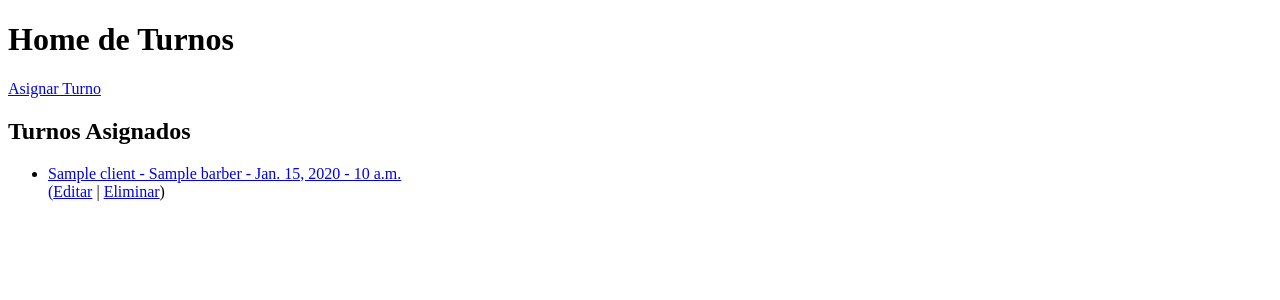
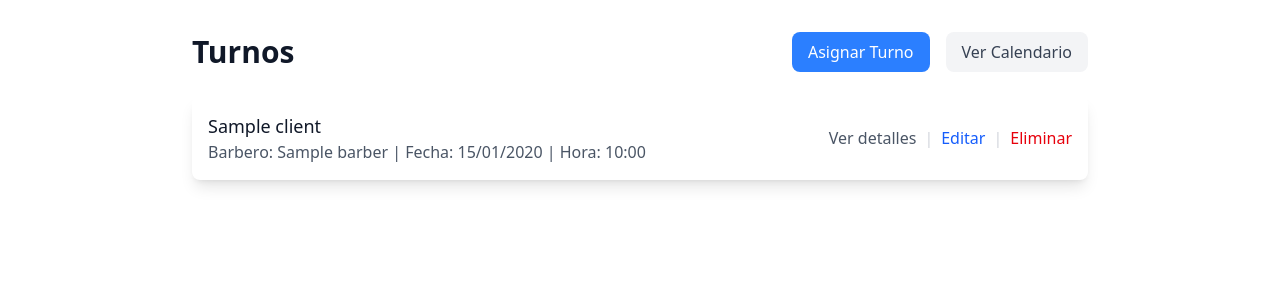
Before and after one commit to ulysses-ck/ifts-pp4-proyecto-integrador, a Django app: page /turn/ in a window 1280 px wide. Shown: the top 300 px of the page. Run offline with Django 5.2, Linux system fonts and the light colour scheme; tables that the repository leaves empty hold one stand-in row (values such as "Sample post"); style sheets or scripts are compiled from the project's sources.

Commit message:
feat: redesign Home_turn template with improved layout, styling, and turn display for enhanced user experience

```diff
--- a/apps/turn/templates/Home_turn.html
+++ b/apps/turn/templates/Home_turn.html
@@ -1,28 +1,84 @@
-<!DOCTYPE html>
-<html lang="en">
-<head>
-    <meta charset="UTF-8">
-    <meta name="viewport" content="width=device-width, initial-scale=1.0">
-    <title>Document</title>
-</head>
-<body>
-    <h1>Home de Turnos</h1>
-    <a href="{% url 'turn:turn_create' %}">Asignar Turno</a>
+{% extends 'base.html' %}
 
-    <h2>Turnos Asignados</h2>
+{% block content %}
+<div class="container mx-auto px-4 py-8">
+    <div class="max-w-4xl mx-auto">
+        <div class="flex justify-between items-center mb-6">
+            <div>
+                <h1 class="text-3xl font-bold text-gray-900">Turnos</h1>
+                {% if selected_date %}
+                <p class="text-gray-600 mt-2">Mostrando turnos para el {{ selected_date|date:"d/m/Y" }}</p>
+                {% endif %}
+            </div>
+            <div class="flex gap-4">
+                <a href="{% url 'turn:turn_create' %}"
+                   class="bg-blue-500 hover:bg-blue-600 text-white px-4 py-2 rounded-lg transition-colors">
+                    Asignar Turno
+                </a>
+                <a href="{% url 'turn:available_turns' %}"
+                   class="bg-gray-100 hover:bg-gray-200 text-gray-700 px-4 py-2 rounded-lg transition-colors">
+                    Ver Calendario
+                </a>
+            </div>
+        </div>
 
-    <ul>
-        {% for turn in turns %}
-        <li>
-            <a href="{% url 'turn:detail_turn' turn.pk %}">{{ turn.client }} - {{ turn.barber }} - {{ turn.date }} - {{ turn.time }}</li>
-            (<a href="{% url 'turn:update_turn' turn.pk %}">Editar</a> |
-            <a href="{% url 'turn:delete_turn' turn.pk %}">Eliminar</a>)
-        </li>
-        {% endfor %}
-    </ul>
+        {% if selected_date %}
+        <div class="bg-blue-50 border border-blue-200 rounded-lg p-4 mb-6">
+            <div class="flex items-center justify-between">
+                <p class="text-blue-700">
+                    <span class="font-medium">Filtro activo:</span> {{ selected_date|date:"d/m/Y" }}
+                </p>
+                <a href="{% url 'turn:home_turn' %}" class="text-blue-600 hover:text-blue-800">
+                    Quitar filtro
+                </a>
+            </div>
+        </div>
+        {% endif %}
 
-
-
-
-</body>
-</html>
+        <div class="bg-white shadow-lg rounded-lg overflow-hidden">
+            <div class="divide-y divide-gray-200">
+                {% for turn in turns %}
+                <div class="p-4 hover:bg-gray-50 transition-colors">
+                    <div class="flex items-center justify-between">
+                        <div>
+                            <h3 class="text-lg font-medium text-gray-900">
+                                {{ turn.client.name }}
+                            </h3>
+                            <p class="text-gray-600">
+                                Barbero: {{ turn.barber.name }} |
+                                Fecha: {{ turn.date|date:"d/m/Y" }} |
+                                Hora: {{ turn.time|time:"H:i" }}
+                            </p>
+                        </div>
+                        <div class="flex items-center gap-2">
+                            <a href="{% url 'turn:detail_turn' turn.pk %}"
+                               class="text-gray-600 hover:text-gray-900">
+                                Ver detalles
+                            </a>
+                            <span class="text-gray-300">|</span>
+                            <a href="{% url 'turn:update_turn' turn.pk %}"
+                               class="text-blue-600 hover:text-blue-800">
+                                Editar
+                            </a>
+                            <span class="text-gray-300">|</span>
+                            <a href="{% url 'turn:delete_turn' turn.pk %}"
+                               class="text-red-600 hover:text-red-800">
+                                Eliminar
+                            </a>
+                        </div>
+                    </div>
+                </div>
+                {% empty %}
+                <div class="p-8 text-center text-gray-500">
+                    {% if selected_date %}
+                    No hay turnos programados para el {{ selected_date|date:"d/m/Y" }}.
+                    {% else %}
+                    No hay turnos programados.
+                    {% endif %}
+                </div>
+                {% endfor %}
+            </div>
+        </div>
+    </div>
+</div>
+{% endblock %}
```
